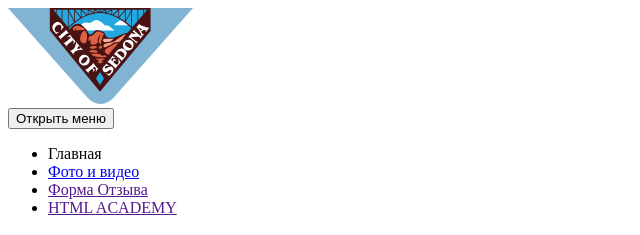
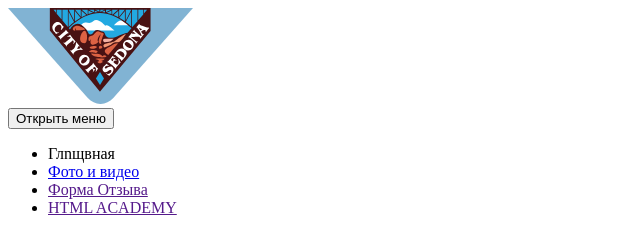
Before and after one commit to paskhin/1898105-sedona-28, a website: page source/index.html in a window 1280 px wide. Shown: the top 235 px of the page, 0-640 px from the left. Drawn offline with Linux system fonts and the light colour scheme.

```diff
--- a/source/index.html
+++ b/source/index.html
@@ -16,7 +16,7 @@
           <ul class="main-nav__list">
             <li class="site-list__item site-list__item--active">
             <a>
-              Главная
+              Глnщвная
             </a>
           </li>
           <li class="site-list__item">
```
